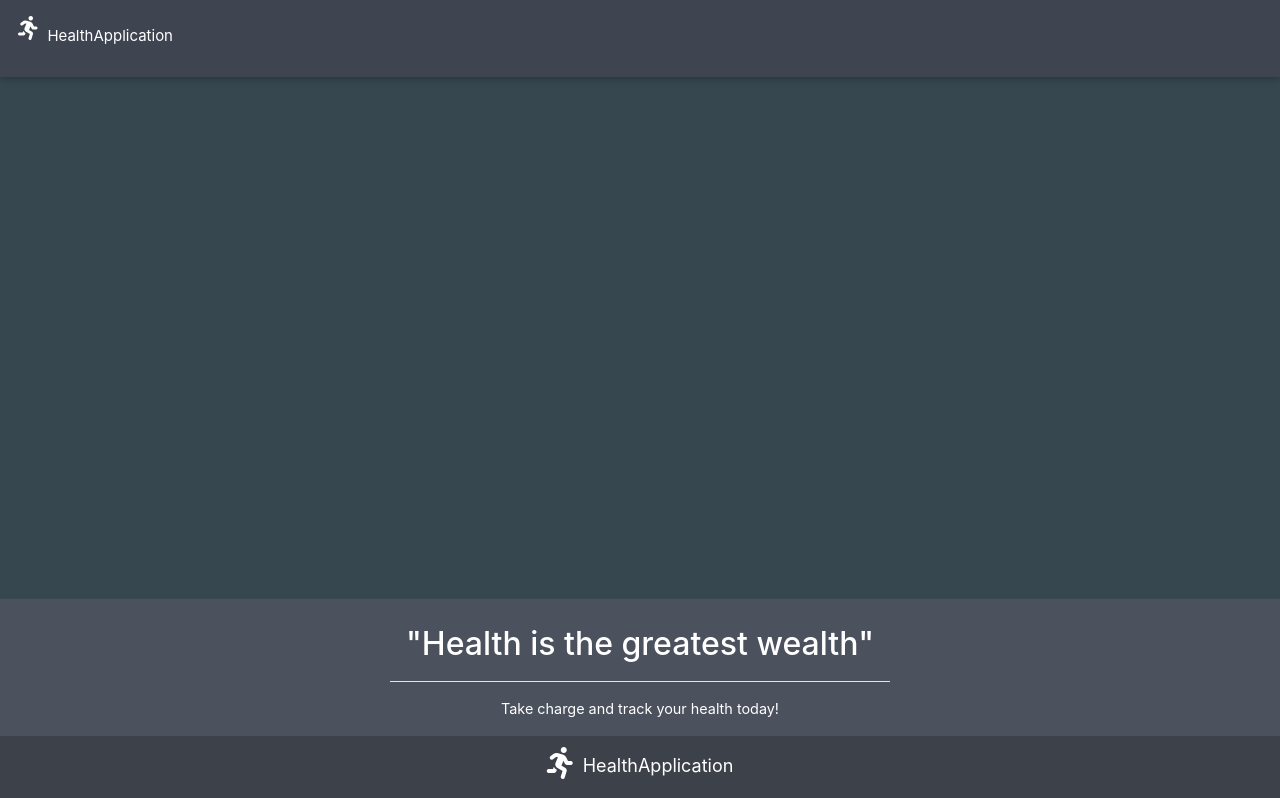
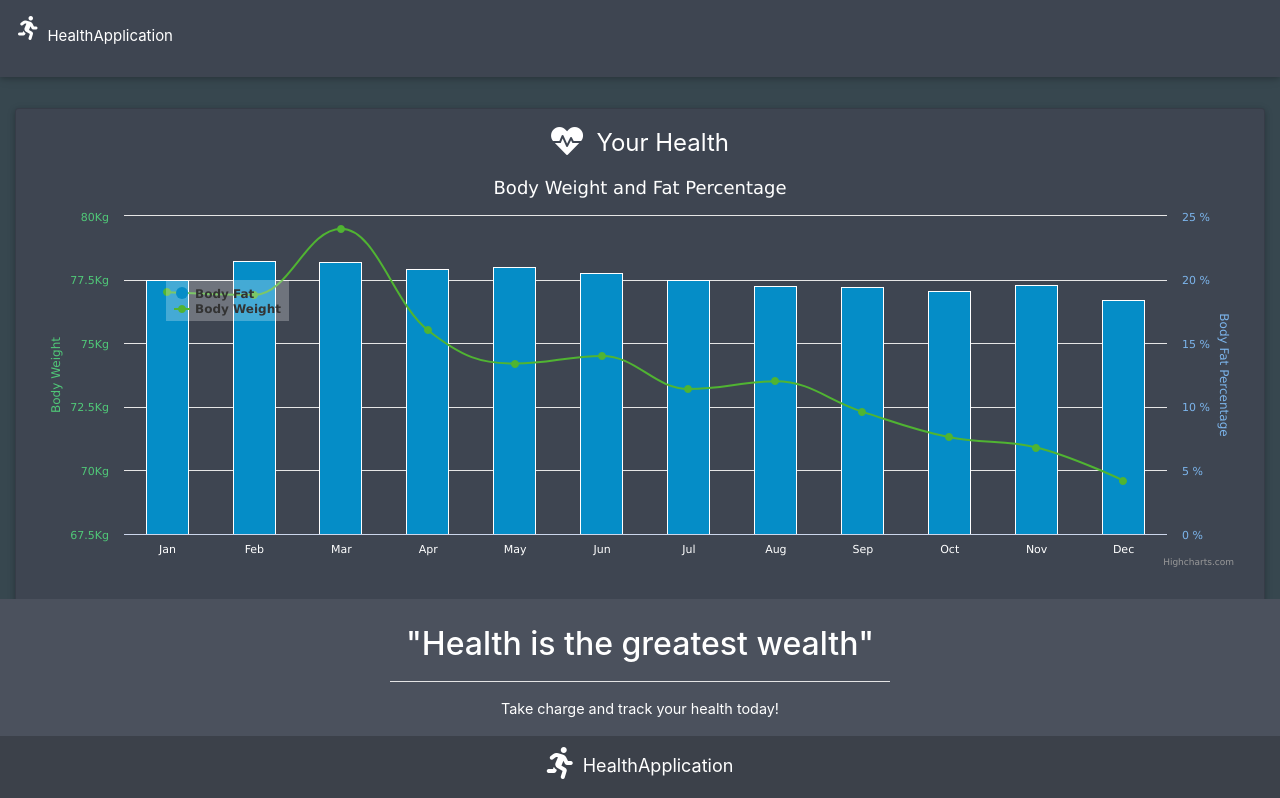
Before and after one commit to HengTat/HealthApplication, a React (Create React App) app in the folder healthapp/: page /Homepage in a window 1280 px wide. Shown: the top 798 px of the page. Built offline with nearby package versions, Linux system fonts and the light colour scheme.

Commit message:
fixed homepage bug

```diff
--- a/healthapp/src/App.js
+++ b/healthapp/src/App.js
@@ -14,7 +14,6 @@ function App() {
   const [loginemail,setloginemail]= useState();
 
   function setcurremail(email){
-    console.log(loginemail);
     setloginemail(email);
   }
 
@@ -32,11 +31,11 @@ function App() {
               <Login setcurremail={setcurremail} props={props}/>
             }
            />
-          <Route path="/Homepage" render={()=>{
+          <Route path="/Homepage" render={()=>
             <Homepage curremail={loginemail} />
-          }}></Route>
+          }></Route>
           <Route path="/Signup" component={Signup}></Route>
-          <Route path="/EditAccount" component={Editaccount}></Route>
+          <Route path="/EditAccount" render={()=><Editaccount curremail={loginemail}></Editaccount>}></Route>
           <Route path="/healthupdate" component={Updates}></Route>
           <Route path="/goals" component={Goals}></Route>
         </div>
--- a/healthapp/src/components/EditAccount.js
+++ b/healthapp/src/components/EditAccount.js
@@ -1,8 +1,9 @@
 import axios from 'axios';
+import { destroyObjectProperties } from 'highcharts';
 import {MDBBtn, MDBCard, MDBCardBody, MDBCardText, MDBCardTitle,MDBIcon, MDBInput} from 'mdbreact'
 import { useEffect, useState } from 'react';
 
-function Editaccount() {
+function Editaccount(props) {
   const [oldpassword, setoldpassword] = useState();
   const[newpassword,setnewpassword]=useState();
   const [invalidmsg, setmsg] = useState("");
@@ -59,7 +60,7 @@ function Editaccount() {
 
           <MDBCardBody>
             <div>
-              <MDBIcon icon="user" size="lg" /> &nbsp;Test@gmail.com
+              <MDBIcon icon="user" size="lg" /> &nbsp;{props.curremail}
             </div>
             <form>
               <p style={{ color: "red" }}>{invalidmsg}</p>
--- a/healthapp/src/components/Homepage.js
+++ b/healthapp/src/components/Homepage.js
@@ -1,8 +1,6 @@
 import {
-  MDBBtn,
   MDBCard,
   MDBCardBody,
-  MDBCardImage,
   MDBCardTitle,
   MDBCardText,
   MDBCol,
```
Also changed, not shown: 1 other file (tests, documents, lock files or other folders).
